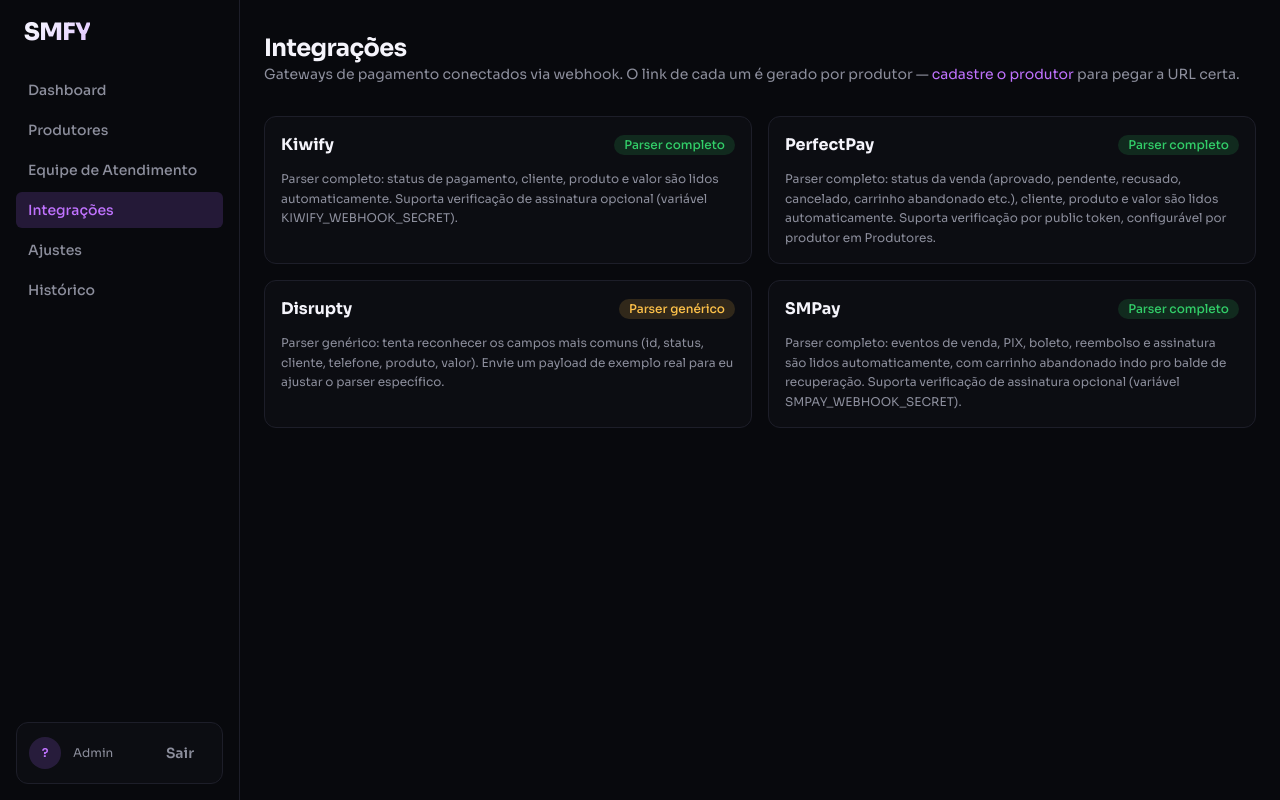
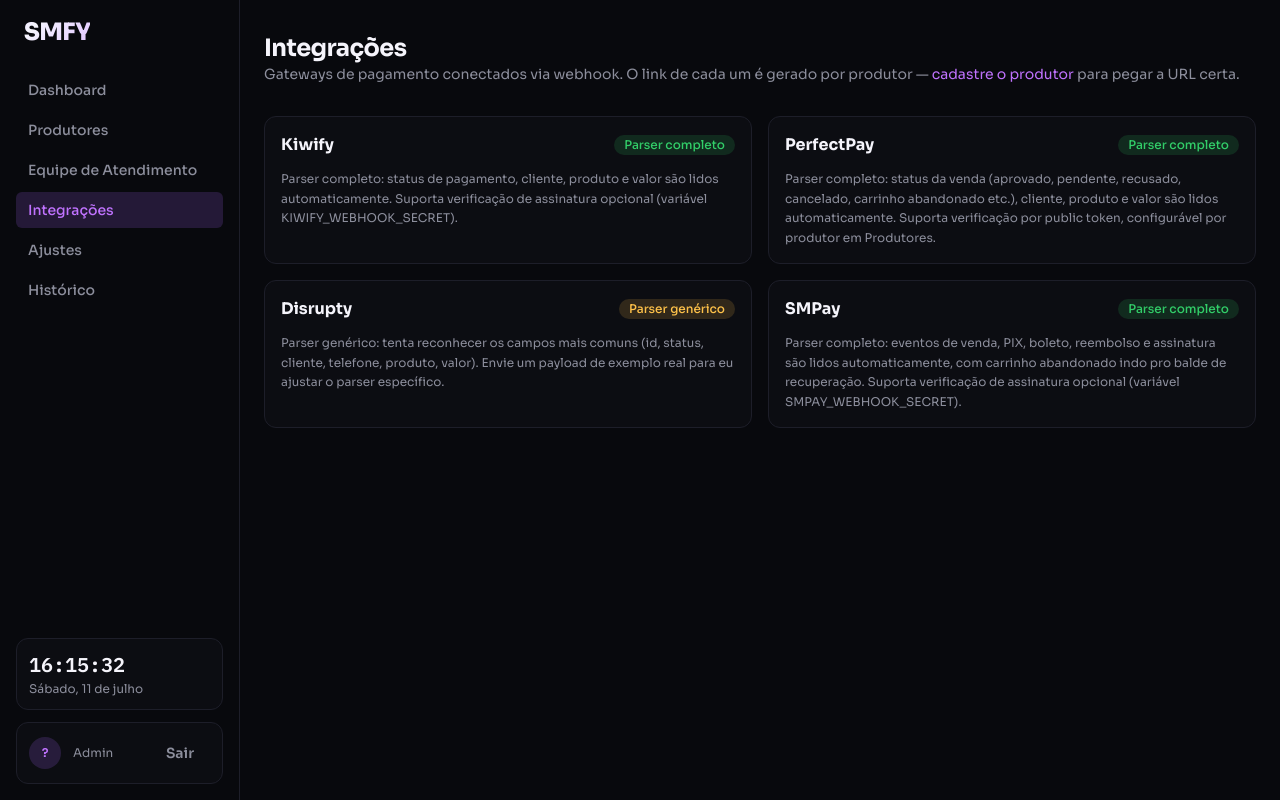
Before and after one commit to carolcamilooo-sm/smfy, a Next.js app: page /dashboard/integracoes in a window 1280 px wide. Built offline with nearby package versions, Linux system fonts and the light colour scheme; no server answers.

Commit message:
Move o relógio em tempo real para o rodapé da barra lateral
Co-Authored-By: Claude Sonnet 5 <noreply@anthropic.com>

```diff
--- a/src/app/dashboard/layout.tsx
+++ b/src/app/dashboard/layout.tsx
@@ -1,6 +1,7 @@
 import { auth } from "@/auth";
 import { Logo } from "@/components/logo";
 import { SidebarNav } from "@/components/sidebar-nav";
+import { SidebarClock } from "@/components/sidebar-clock";
 import { SignOutButton } from "@/components/sign-out-button";
 
 function initials(name: string) {
@@ -29,7 +30,9 @@ export default async function DashboardLayout({
 
         <SidebarNav />
 
-        <div className="mt-auto flex items-center gap-3 rounded-xl border border-border bg-surface p-3">
+        <div className="mt-auto flex flex-col gap-3">
+          <SidebarClock />
+          <div className="flex items-center gap-3 rounded-xl border border-border bg-surface p-3">
             <div className="flex h-8 w-8 shrink-0 items-center justify-center rounded-full bg-accent/15 text-xs font-semibold text-accent">
               {initials(name) || "?"}
             </div>
@@ -41,6 +44,7 @@ export default async function DashboardLayout({
             </div>
             <SignOutButton />
           </div>
+        </div>
       </aside>
       <main className="flex-1 px-6 py-8">{children}</main>
     </div>
--- a/src/app/dashboard/page.tsx
+++ b/src/app/dashboard/page.tsx
@@ -7,7 +7,6 @@ import { Badge } from "@/components/ui/badge";
 import { Input } from "@/components/ui/input";
 import { Button } from "@/components/ui/button";
 import { RealtimeRefresher } from "@/components/realtime-refresher";
-import { ClockCard } from "@/components/clock-card";
 import { LeadToast } from "@/components/lead-toast";
 import { LeadVolumeChart } from "@/components/lead-volume-chart";
 import { DashboardSortable } from "@/components/dashboard-sortable";
@@ -345,8 +344,6 @@ export default async function DashboardPage({
       />
       <LeadToast />
 
-      <ClockCard />
-
       <Card>
         <div className="flex flex-wrap items-center gap-2">
           {PERIODS.map((p) => (
--- a/src/components/clock-card.tsx
+++ b/src/components/sidebar-clock.tsx
@@ -1,7 +1,6 @@
 "use client";
 
 import { useEffect, useState } from "react";
-import { Card } from "@/components/ui/card";
 import { BR_TIMEZONE } from "@/lib/date-br";
 
 const timeFormatter = new Intl.DateTimeFormat("pt-BR", {
@@ -16,14 +15,13 @@ const dateFormatter = new Intl.DateTimeFormat("pt-BR", {
   weekday: "long",
   day: "2-digit",
   month: "long",
-  year: "numeric",
 });
 
 function capitalize(text: string) {
   return text.charAt(0).toUpperCase() + text.slice(1);
 }
 
-export function ClockCard() {
+export function SidebarClock() {
   const [now, setNow] = useState(() => new Date());
 
   useEffect(() => {
@@ -32,14 +30,9 @@ export function ClockCard() {
   }, []);
 
   return (
-    <Card className="flex items-center justify-between">
-      <div>
-        <p className="text-xs text-secondary">{capitalize(dateFormatter.format(now))}</p>
-        <p className="mt-1 font-mono text-3xl font-semibold text-primary">
-          {timeFormatter.format(now)}
-        </p>
-      </div>
-      <p className="text-xs text-secondary">Horário de Brasília</p>
-    </Card>
+    <div className="rounded-xl border border-border bg-surface p-3">
+      <p className="font-mono text-xl font-semibold text-primary">{timeFormatter.format(now)}</p>
+      <p className="mt-0.5 text-xs text-secondary">{capitalize(dateFormatter.format(now))}</p>
+    </div>
   );
 }
```
Lines whose indentation alone changed are shown as unchanged.
